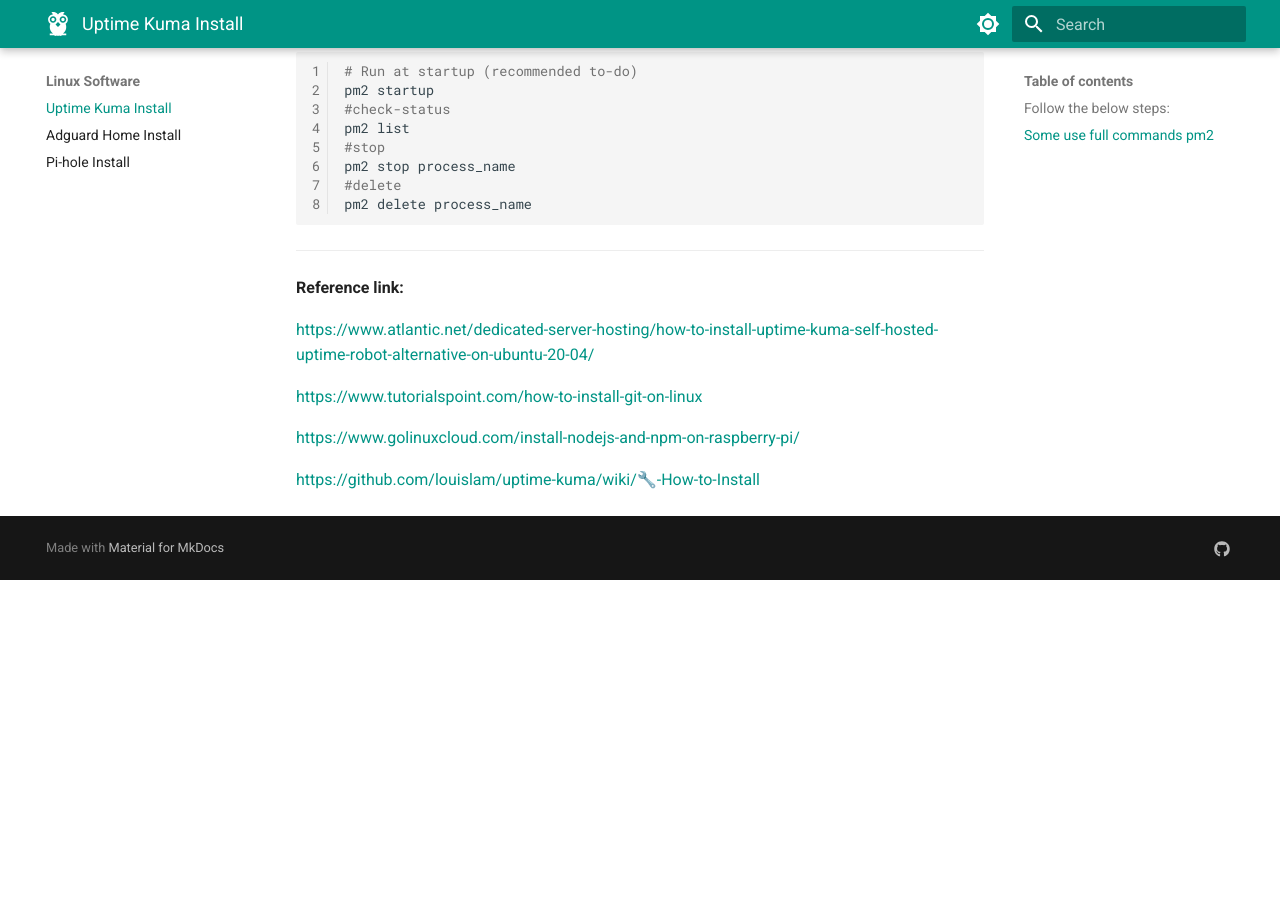
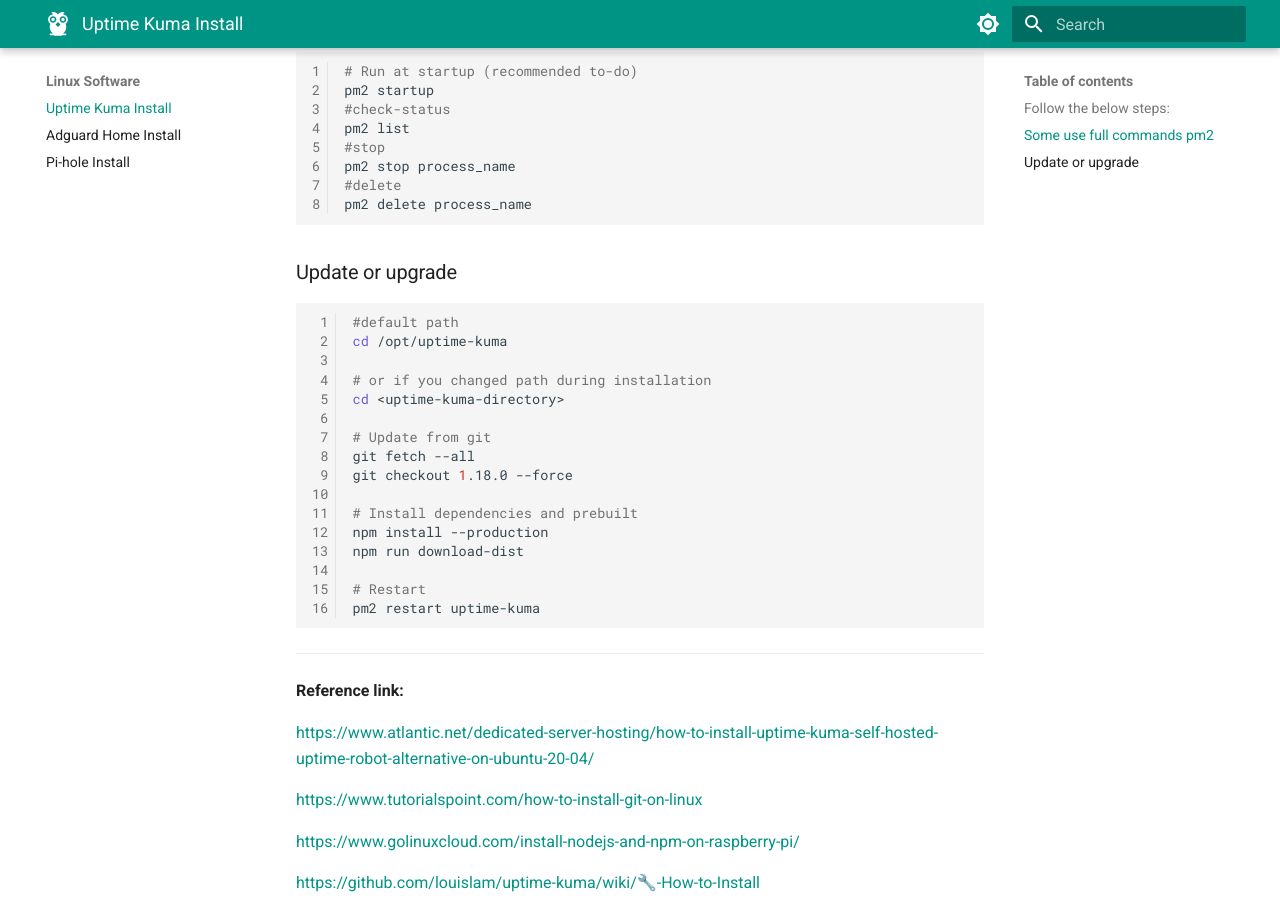
Before and after one commit to prashantdwivedi/enma, an MkDocs documentation site: the page built from docs/linux-software/uptime-kuma-install.md, in a window 1280 px wide and 900 px high, scrolled down 1066 px. Built offline with MkDocs 1.6.1 and Material for MkDocs 9.7.7, drawn with Linux system fonts in a browser that asks for light colours; before the commit the page ends 1646 px from its top, so only the background shows below that.

Commit message:
add update or upgrade

````diff
--- a/docs/linux-software/uptime-kuma-install.md
+++ b/docs/linux-software/uptime-kuma-install.md
@@ -60,6 +60,27 @@
 pm2 delete process_name
 ```
 
+### Update or upgrade
+
+```bash
+#default path
+cd /opt/uptime-kuma
+
+# or if you changed path during installation
+cd <uptime-kuma-directory>
+
+# Update from git
+git fetch --all
+git checkout 1.18.0 --force
+
+# Install dependencies and prebuilt
+npm install --production
+npm run download-dist
+
+# Restart
+pm2 restart uptime-kuma
+```
+
 ---
 
 **Reference link:**
````
